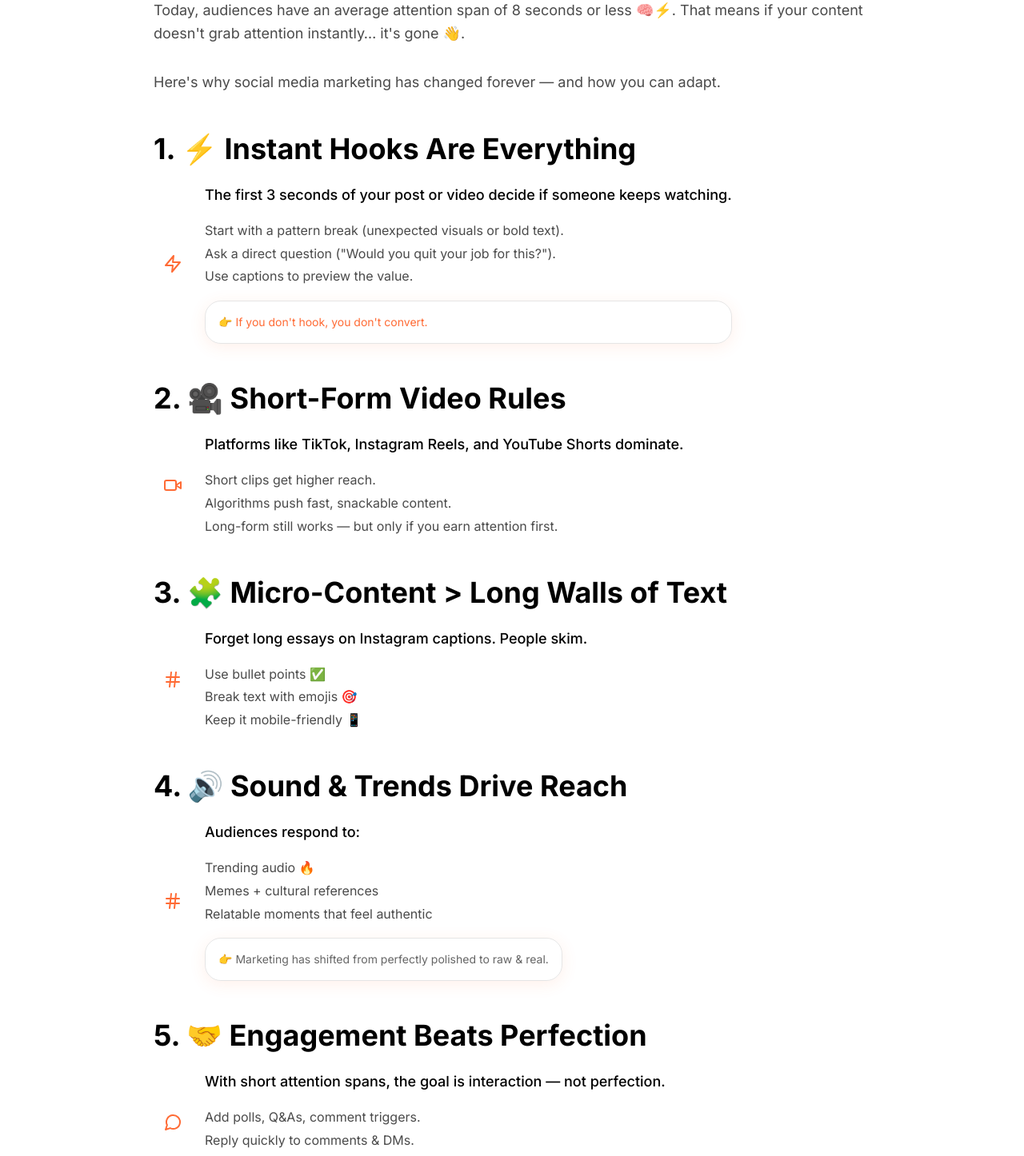
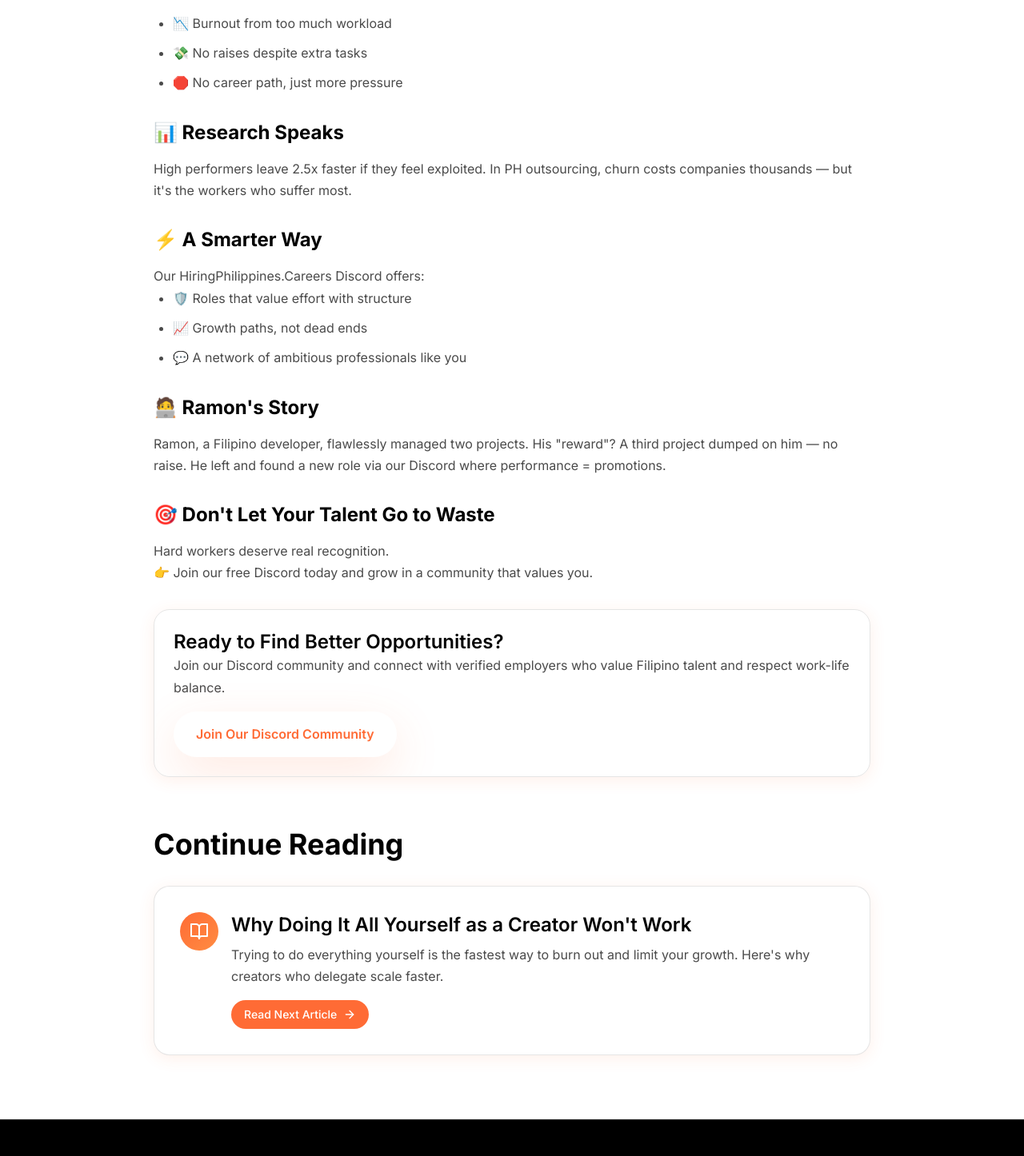
Before and after one commit to gigageek101/luxlife-hiring-website, a Next.js app: page /blog/short-attention-spans-marketing in a window 1280 px wide. Shown: the part 886-2332 px from the top of the page at 80% size. Built offline with nearby package versions, Linux system fonts and the light colour scheme; a web font is replaced by a local one.

Commit message:
Update blog post 4 with High Performers Quit content - Updated title, content sections, and CTA to match Filipino worker focus

```diff
--- a/app/blog/short-attention-spans-marketing/page.tsx
+++ b/app/blog/short-attention-spans-marketing/page.tsx
@@ -35,12 +35,11 @@ export default function ShortAttentionSpansMarketing() {
                 className="inline-block px-4 py-2 text-sm font-medium rounded-full mb-6"
                 style={{ background: 'var(--accent)', color: 'white' }}
               >
-                Strategy
+                Career Growth
               </span>
 
               <h1 className="mb-6">
-                ⏳ Why Social Media Marketing Changed: The Era of
-                <span className="text-gradient block mt-2">Short Attention Spans</span>
+                Why High Performers Quit: The Balance Problem in the Philippines 😤
               </h1>
 
               <div className="flex flex-wrap items-center gap-6 mb-8 pb-8 border-b" style={{ borderColor: 'var(--border)' }}>
@@ -69,145 +68,66 @@ export default function ShortAttentionSpansMarketing() {
                 lineHeight: '1.8'
               } as React.CSSProperties}
             >
-              <p className="text-xl leading-relaxed mb-8" style={{ color: 'var(--text-secondary-on-white)' }}>
-                Let's face it: the way people use social media in 2025 is completely different than just a few years ago.
-              </p>
-
-              <p className="mb-8 text-lg leading-relaxed" style={{ color: 'var(--text-secondary-on-white)' }}>
-                Today, audiences have an average attention span of 8 seconds or less 🧠⚡. That means if your content doesn't grab attention instantly… it's gone 👋.
-              </p>
-
-              <p className="mb-8 text-lg leading-relaxed" style={{ color: 'var(--text-secondary-on-white)' }}>
-                Here's why social media marketing has changed forever — and how you can adapt.
-              </p>
-
-              <h2 className="mb-6 mt-12" style={{ color: 'var(--text-primary)' }}>1. ⚡ Instant Hooks Are Everything</h2>
-              <div className="flex items-center gap-4 mb-8">
-                <div className="p-3 rounded-lg flex-shrink-0" style={{ background: 'var(--accent-muted)' }}>
-                  <Zap className="w-6 h-6" style={{ color: 'var(--accent)' }} />
-                </div>
-                <div>
-                  <p className="text-lg font-medium mb-4" style={{ color: 'var(--text-primary)' }}>
-                    The first 3 seconds of your post or video decide if someone keeps watching.
-                  </p>
-                  <ul style={{ color: 'var(--text-secondary-on-white)' }}>
-                    <li>Start with a pattern break (unexpected visuals or bold text).</li>
-                    <li>Ask a direct question ("Would you quit your job for this?").</li>
-                    <li>Use captions to preview the value.</li>
-                  </ul>
-                  <div className="card mt-4 p-4" style={{ background: 'var(--bg-soft)', border: '1px solid var(--border)' }}>
-                    <p className="text-sm" style={{ color: 'var(--accent)' }}>
-                      👉 If you don't hook, you don't convert.
-                    </p>
-                  </div>
-                </div>
+              <div className="mb-8">
+                <h2 className="text-2xl font-bold mb-4">🏃‍♂️ Running Until Empty</h2>
+                <p style={{ color: 'var(--text-secondary-on-white)' }}>
+                  High-performing Filipinos often quit not because they lack drive — but because companies mistake dedication for endless availability.
+                </p>
               </div>
 
-              <h2 className="mb-6 mt-12" style={{ color: 'var(--text-primary)' }}>2. 🎥 Short-Form Video Rules</h2>
-              <div className="flex items-center gap-4 mb-8">
-                <div className="p-3 rounded-lg flex-shrink-0" style={{ background: 'var(--accent-muted)' }}>
-                  <Video className="w-6 h-6" style={{ color: 'var(--accent)' }} />
-                </div>
-                <div>
-                  <p className="text-lg font-medium mb-4" style={{ color: 'var(--text-primary)' }}>
-                    Platforms like TikTok, Instagram Reels, and YouTube Shorts dominate.
-                  </p>
-                  <ul style={{ color: 'var(--text-secondary-on-white)' }}>
-                    <li>Short clips get higher reach.</li>
-                    <li>Algorithms push fast, snackable content.</li>
-                    <li>Long-form still works — but only if you earn attention first.</li>
-                  </ul>
-                </div>
+              <div className="mb-8">
+                <h2 className="text-2xl font-bold mb-4">🚩 Why They Leave</h2>
+                <ul className="list-disc pl-6 space-y-2" style={{ color: 'var(--text-secondary-on-white)' }}>
+                  <li>📉 Burnout from too much workload</li>
+                  <li>💸 No raises despite extra tasks</li>
+                  <li>🛑 No career path, just more pressure</li>
+                </ul>
               </div>
 
-              <h2 className="mb-6 mt-12" style={{ color: 'var(--text-primary)' }}>3. 🧩 Micro-Content &gt; Long Walls of Text</h2>
-              <div className="flex items-center gap-4 mb-8">
-                <div className="p-3 rounded-lg flex-shrink-0" style={{ background: 'var(--accent-muted)' }}>
-                  <Hash className="w-6 h-6" style={{ color: 'var(--accent)' }} />
-                </div>
-                <div>
-                  <p className="text-lg font-medium mb-4" style={{ color: 'var(--text-primary)' }}>
-                    Forget long essays on Instagram captions. People skim.
-                  </p>
-                  <ul style={{ color: 'var(--text-secondary-on-white)' }}>
-                    <li>Use bullet points ✅</li>
-                    <li>Break text with emojis 🎯</li>
-                    <li>Keep it mobile-friendly 📱</li>
-                  </ul>
-                </div>
+              <div className="mb-8">
+                <h2 className="text-2xl font-bold mb-4">📊 Research Speaks</h2>
+                <p style={{ color: 'var(--text-secondary-on-white)' }}>
+                  High performers leave 2.5x faster if they feel exploited. In PH outsourcing, churn costs companies thousands — but it's the workers who suffer most.
+                </p>
               </div>
 
-              <h2 className="mb-6 mt-12" style={{ color: 'var(--text-primary)' }}>4. 🔊 Sound & Trends Drive Reach</h2>
-              <div className="flex items-center gap-4 mb-8">
-                <div className="p-3 rounded-lg flex-shrink-0" style={{ background: 'var(--accent-muted)' }}>
-                  <Hash className="w-6 h-6" style={{ color: 'var(--accent)' }} />
-                </div>
-                <div>
-                  <p className="text-lg font-medium mb-4" style={{ color: 'var(--text-primary)' }}>
-                    Audiences respond to:
-                  </p>
-                  <ul style={{ color: 'var(--text-secondary-on-white)' }}>
-                    <li>Trending audio 🔥</li>
-                    <li>Memes + cultural references</li>
-                    <li>Relatable moments that feel authentic</li>
-                  </ul>
-                  <div className="card mt-4 p-4" style={{ background: 'var(--bg-soft)', border: '1px solid var(--border)' }}>
-                    <p className="text-sm" style={{ color: 'var(--text-muted)' }}>
-                      👉 Marketing has shifted from perfectly polished to raw & real.
-                    </p>
-                  </div>
-                </div>
+              <div className="mb-8">
+                <h2 className="text-2xl font-bold mb-4">⚡ A Smarter Way</h2>
+                <p style={{ color: 'var(--text-secondary-on-white)' }}>
+                  Our HiringPhilippines.Careers Discord offers:
+                </p>
+                <ul className="list-disc pl-6 space-y-2" style={{ color: 'var(--text-secondary-on-white)' }}>
+                  <li>🛡️ Roles that value effort with structure</li>
+                  <li>📈 Growth paths, not dead ends</li>
+                  <li>💬 A network of ambitious professionals like you</li>
+                </ul>
               </div>
 
-              <h2 className="mb-6 mt-12" style={{ color: 'var(--text-primary)' }}>5. 🤝 Engagement Beats Perfection</h2>
-              <div className="flex items-center gap-4 mb-8">
-                <div className="p-3 rounded-lg flex-shrink-0" style={{ background: 'var(--accent-muted)' }}>
-                  <MessageCircle className="w-6 h-6" style={{ color: 'var(--accent)' }} />
-                </div>
-                <div>
-                  <p className="text-lg font-medium mb-4" style={{ color: 'var(--text-primary)' }}>
-                    With short attention spans, the goal is interaction — not perfection.
-                  </p>
-                  <ul style={{ color: 'var(--text-secondary-on-white)' }}>
-                    <li>Add polls, Q&As, comment triggers.</li>
-                    <li>Reply quickly to comments & DMs.</li>
-                    <li>Make your audience feel part of the story.</li>
-                  </ul>
-                </div>
+              <div className="mb-8">
+                <h2 className="text-2xl font-bold mb-4">🧑‍💻 Ramon's Story</h2>
+                <p style={{ color: 'var(--text-secondary-on-white)' }}>
+                  Ramon, a Filipino developer, flawlessly managed two projects. His "reward"? A third project dumped on him — no raise. He left and found a new role via our Discord where performance = promotions.
+                </p>
               </div>
 
-              <h2 className="mb-6 mt-12" style={{ color: 'var(--text-primary)' }}>🔑 Final Thoughts</h2>
-              <p style={{ color: 'var(--text-secondary-on-white)' }}>
-                Social media marketing has evolved into a game of attention. If you can capture interest in seconds, you'll win followers, engagement, and sales.
-              </p>
-              <p style={{ color: 'var(--text-secondary-on-white)' }}>
-                👉 The new rule: be quick, be real, be engaging.
-              </p>
+              <div className="mb-8">
+                <h2 className="text-2xl font-bold mb-4">🎯 Don't Let Your Talent Go to Waste</h2>
+                <p style={{ color: 'var(--text-secondary-on-white)' }}>
+                  Hard workers deserve real recognition.
+                </p>
+                <p style={{ color: 'var(--text-secondary-on-white)' }}>
+                  👉 Join our free Discord today and grow in a community that values you.
+                </p>
+              </div>
 
               <div className="card my-8 p-6" style={{ background: 'linear-gradient(135deg, var(--accent-muted), var(--accent))', color: 'white' }}>
-                <h3>Ready to Master Short-Form Content?</h3>
+                <h3>Ready to Find Better Opportunities?</h3>
                 <p className="mb-4 text-white/90">
-                  Our team specializes in creating attention-grabbing content that converts in the first 3 seconds. Get strategies tailored to your audience.
+                  Join our Discord community and connect with verified employers who value Filipino talent and respect work-life balance.
                 </p>
-                <Link href="/contact" className="btn-primary bg-white text-[var(--accent)] hover:bg-white/90">
-                  Boost Your Engagement
-                </Link>
-              </div>
-
-              <h2 className="mb-6 mt-12" style={{ color: 'var(--text-primary)' }}>❓FAQ: Short Attention Span Marketing</h2>
-              <div className="space-y-4">
-                <div className="card p-4">
-                  <h3 className="text-lg font-semibold mb-2" style={{ color: 'var(--text-primary)' }}>Q1: How long should social media videos be?</h3>
-                  <p style={{ color: 'var(--text-secondary-on-white)' }}>Best performing: 7–30 seconds on TikTok/Reels.</p>
-                </div>
-                <div className="card p-4">
-                  <h3 className="text-lg font-semibold mb-2" style={{ color: 'var(--text-primary)' }}>Q2: Are long posts dead?</h3>
-                  <p style={{ color: 'var(--text-secondary-on-white)' }}>Not dead — but break them into bite-sized sections so users can skim.</p>
-                </div>
-                <div className="card p-4">
-                  <h3 className="text-lg font-semibold mb-2" style={{ color: 'var(--text-primary)' }}>Q3: What's the #1 tip for grabbing attention?</h3>
-                  <p style={{ color: 'var(--text-secondary-on-white)' }}>Use a strong hook in the first 3 seconds. Surprise, curiosity, or bold claims work best.</p>
-                </div>
+                <a href="https://myallsocials.com/luxlife" target="_blank" rel="noopener noreferrer" className="btn-primary bg-white text-[var(--accent)] hover:bg-white/90">
+                  Join Our Discord Community
+                </a>
               </div>
             </motion.article>
 
```
Also changed, not shown: app/blog/revenue-streams-diversify-income/page.tsx (+8 -17 lines).
